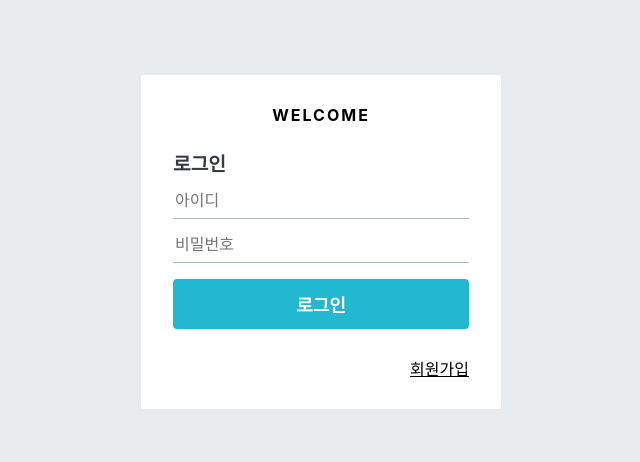
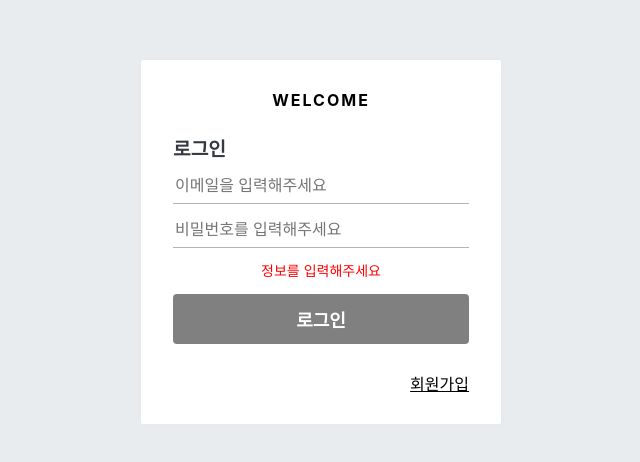
Before and after one commit to hjpark625/wanted-pre-onboarding-fe, a React (Create React App) app: page / in a window 1280 px wide. Shown: the part 158-620 px from the top of the page, without its empty margins (319-959 px from the left). Built offline with nearby package versions, Linux system fonts and the light colour scheme.

Commit message:
register, login 기능 구현 완료

```diff
--- a/src/components/auth/AuthForm.tsx
+++ b/src/components/auth/AuthForm.tsx
@@ -1,6 +1,8 @@
 import React, { useState, useEffect } from 'react';
+import { useNavigate } from 'react-router-dom';
 import styled, { css } from 'styled-components';
 import palette from '../../styles/palette';
+import API from '../../config';
 
 interface TextMap {
   login: string;
@@ -13,11 +15,11 @@ interface AuthFormProps {
 interface UserInfo {
   email: string;
   password: string;
-  passwordConfirm?: string;
 }
 interface ButtonStyledProps {
   fullWidth: boolean | null;
   cyan: boolean | null;
+  disabled?: boolean | null;
 }
 
 const textMap: TextMap = {
@@ -26,63 +28,101 @@ const textMap: TextMap = {
 };
 
 function AuthForm({ type, setAuthType }: AuthFormProps) {
-  const [UserInfo, setUserInfo] = useState<UserInfo>({
+  const [userInfo, setUserInfo] = useState<UserInfo>({
     email: '',
     password: '',
-    passwordConfirm: '',
   });
   const [error, setError] = useState<string | null>(null);
+
+  const navigate = useNavigate();
 
   const text = textMap[type];
 
   const handleChangeUserInfo = (e: React.ChangeEvent<HTMLInputElement>) => {
     let { name, value } = e.target;
-    setUserInfo({ ...UserInfo, [name]: value });
+    setUserInfo({ ...userInfo, [name]: value });
   };
 
-  const handleSubmit = (e: React.FormEvent<HTMLButtonElement>) => {
+  const handleSubmit = async (e: React.FormEvent<HTMLFormElement>) => {
     e.preventDefault();
+    if (type === 'register') {
+      await fetch(API.SIGN_UP, {
+        method: 'POST',
+        headers: { 'Content-Type': 'application/json' },
+        body: JSON.stringify({
+          email: userInfo.email,
+          password: userInfo.password,
+        }),
+      })
+        .then(res => res.json())
+        .then(data => {
+          localStorage.setItem('access_token', data.access_token);
+          alert('회원가입 성공!');
+        })
+        .catch(err => console.error(err));
+    } else if (type === 'login') {
+      await fetch(API.SIGN_IN, {
+        method: 'POST',
+        headers: { 'Content-Type': 'application/json' },
+        body: JSON.stringify({
+          email: userInfo.email,
+          password: userInfo.password,
+        }),
+      })
+        .then(res => res.json())
+        .then(data => {
+          localStorage.setItem('access_token', data.access_token);
+          navigate('/todo');
+        })
+        .catch(err => console.error(err));
+    }
   };
 
-  // useEffect(() => {
-  //   if (UserInfo.email.includes('@')) {
-  //     setError('이메일 형식이 아닙니다.');
-  //   }
-  // }, [UserInfo]);
+  useEffect(() => {
+    if (!userInfo.email && !userInfo.password) {
+      setError('정보를 입력해주세요');
+    } else if (!userInfo.email.includes('@' && '.com')) {
+      setError('이메일 형식이 아닙니다.');
+    } else if (userInfo.password.length < 8) {
+      setError('비밀번호는 8자 이상입력해주세요');
+    } else {
+      setError(null);
+    }
+  }, [error, userInfo.email, userInfo.password]);
+
+  useEffect(() => {});
 
   return (
     <AuthFormWrapper>
       <h3>{text}</h3>
-      <form>
+      <form
+        onSubmit={e => {
+          handleSubmit(e);
+        }}
+      >
         <StyledInput
           autoComplete="email"
           name="email"
-          placeholder="아이디"
+          placeholder="이메일을 입력해주세요"
           onChange={handleChangeUserInfo}
         />
         <StyledInput
           autoComplete="new-password"
           name="password"
-          placeholder="비밀번호"
+          placeholder="비밀번호를 입력해주세요"
           type="password"
           onChange={handleChangeUserInfo}
         />
-        {type === 'register' && (
-          <StyledInput
-            autoComplete="new-password"
-            name="passwordConfirm"
-            placeholder="비밀번호 확인"
-            type="password"
-            onChange={handleChangeUserInfo}
-          />
-        )}
         {error && <ErrorMessage>{error}</ErrorMessage>}
         <SubmitButton
           cyan
           fullWidth
-          onSubmit={e => {
-            handleSubmit(e);
-          }}
+          disabled={
+            userInfo.email.includes('@' && '.com') &&
+            userInfo.password.length > 7
+              ? false
+              : true
+          }
         >
           {text}
         </SubmitButton>
@@ -195,4 +235,14 @@ const SubmitButton = styled.button<ButtonStyledProps>`
         background: ${palette.cyan[4]};
       }
     `}
+
+    ${props =>
+    props.disabled &&
+    css`
+      background: gray;
+      cursor: not-allowed;
+      &:hover {
+        background: gray;
+      }
+    `}
 `;
--- /dev/null
+++ b/src/config.tsx
@@ -0,0 +1,11 @@
+const URI =
+  'https://5co7shqbsf.execute-api.ap-northeast-2.amazonaws.com/production';
+
+const API = {
+  SIGN_UP: `${URI}/auth/signup`,
+  SIGN_IN: `${URI}/auth/signin`,
+  CREATE_GET_TODO: `${URI}/todos`,
+  UPDATE_DELETE_TODO: `${URI}/todos/:id`,
+};
+
+export default API;
--- a/src/pages/Main/Main.tsx
+++ b/src/pages/Main/Main.tsx
@@ -4,6 +4,7 @@ import Register from './Register';
 
 function Main() {
   const [authType, setAuthType] = useState('login');
+
   return (
     <div>
       {authType === 'login' ? (
```
